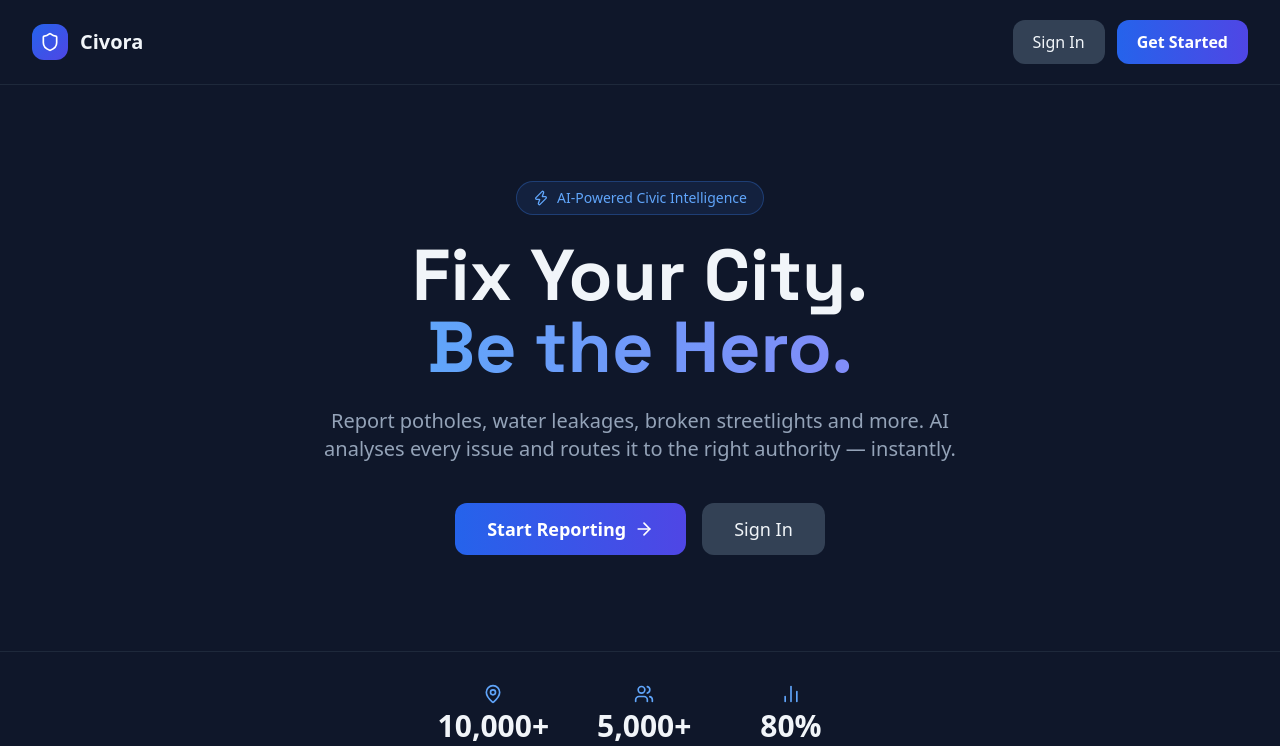
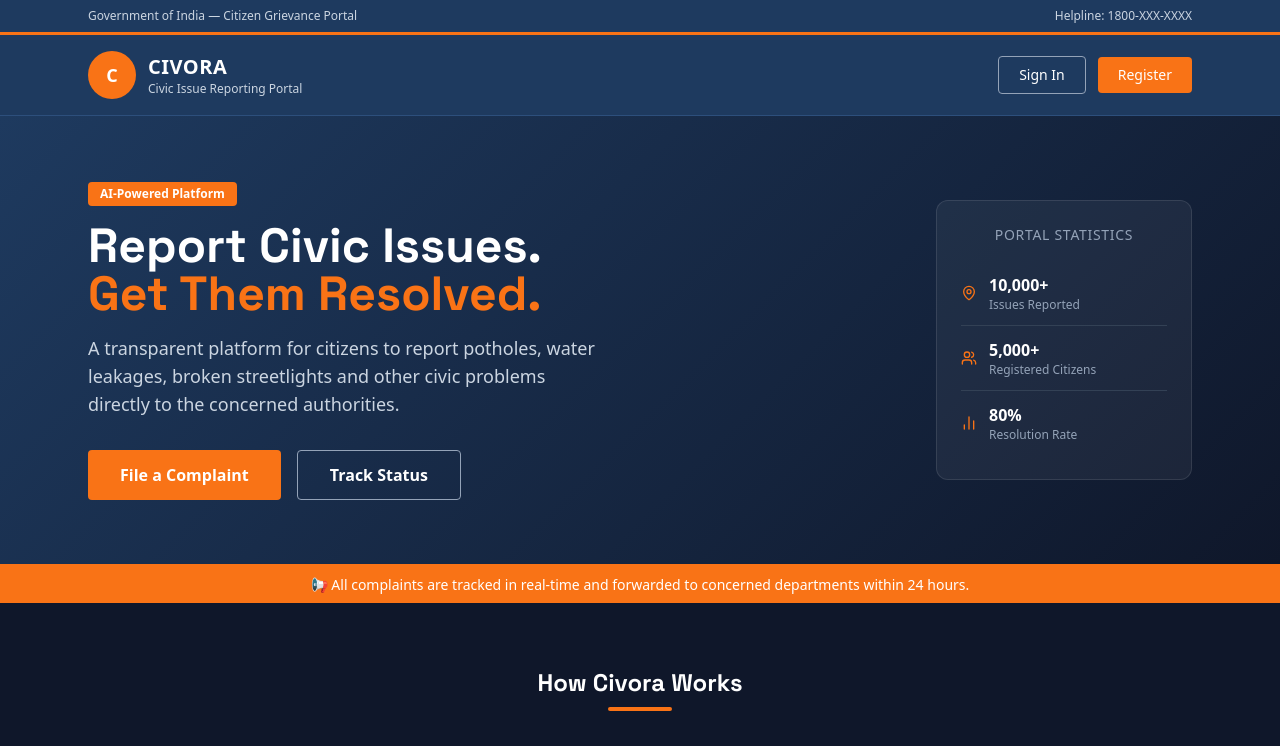
Before and after one commit to Niharikaaa2707/civora-frontend, a React (Vite) app: page / in a window 1280 px wide. Shown: the top 746 px of the page. Built offline with nearby package versions, Linux system fonts and the light colour scheme.

Commit message:
Redesign landing page govt style

```diff
--- a/src/pages/Landing.tsx
+++ b/src/pages/Landing.tsx
@@ -1,95 +1,146 @@
 import { useNavigate } from 'react-router-dom'
-import { Shield, MapPin, Users, BarChart2, Zap, ArrowRight } from 'lucide-react'
+import { MapPin, Users, BarChart2 } from 'lucide-react'
 
 const features = [
-  { icon: '🤖', title: 'AI Detection',      desc: 'Gemini AI auto-categorises and scores every reported issue' },
-  { icon: '📍', title: 'Geo Mapping',       desc: 'Pin issues on interactive map with precise coordinates' },
-  { icon: '🗳️', title: 'Community Verify',  desc: 'Neighbours upvote issues to push priority cases higher' },
-  { icon: '🏆', title: 'Earn Rewards',      desc: 'Get XP points and badges for reporting civic problems' },
-  { icon: '📊', title: 'Live Analytics',    desc: 'Real-time dashboards with predictive hotspot insights' },
-  { icon: '⚡', title: 'Fast Resolution',   desc: 'Auto-route issues to the right government department' },
+  { icon: '🤖', title: 'AI Detection', desc: 'Every issue is automatically categorised and prioritised using AI' },
+  { icon: '📍', title: 'Geo Mapping', desc: 'Pin issues on map with precise GPS coordinates' },
+  { icon: '🗳️', title: 'Community Verify', desc: 'Neighbours upvote issues to push priority cases higher' },
+  { icon: '🏆', title: 'Earn Rewards', desc: 'Get XP points and badges for reporting civic problems' },
+  { icon: '📊', title: 'Live Analytics', desc: 'Real-time dashboards with predictive hotspot insights' },
+  { icon: '⚡', title: 'Fast Resolution', desc: 'Issues auto-routed to the right government department' },
 ]
 
 export default function Landing() {
   const navigate = useNavigate()
 
   return (
-    <div className="min-h-screen bg-slate-900">
+    <div className="min-h-screen" style={{ background: '#0f172a' }}>
+
+      {/* Top strip */}
+      <div style={{ background: '#1e3a5f', borderBottom: '3px solid #f97316' }}>
+        <div className="max-w-6xl mx-auto px-6 py-2 flex items-center justify-between">
+          <span className="text-xs text-slate-300">Government of India — Citizen Grievance Portal</span>
+          <span className="text-xs text-slate-300">Helpline: 1800-XXX-XXXX</span>
+        </div>
+      </div>
+
       {/* Navbar */}
-      <nav className="flex items-center justify-between px-8 py-5 border-b border-slate-800">
+      <nav style={{ background: '#1e3a5f', borderBottom: '1px solid #2d4f7c' }}>
+        <div className="max-w-6xl mx-auto px-6 py-4 flex items-center justify-between">
           <div className="flex items-center gap-3">
-          <div className="w-9 h-9 rounded-xl bg-gradient-to-br from-blue-600 to-indigo-600 flex items-center justify-center">
-            <Shield className="w-5 h-5 text-white" />
+            <div className="w-12 h-12 rounded-full flex items-center justify-center" style={{ background: '#f97316' }}>
+              <span className="text-white font-bold text-lg">C</span>
             </div>
-          <span className="font-bold text-xl text-slate-100">Civora</span>
+            <div>
+              <div className="font-bold text-xl text-white tracking-wide">CIVORA</div>
+              <div className="text-xs text-slate-300">Civic Issue Reporting Portal</div>
+            </div>
           </div>
           <div className="flex items-center gap-3">
-          <button onClick={() => navigate('/login')}    className="btn-secondary">Sign In</button>
-          <button onClick={() => navigate('/register')} className="btn-primary">Get Started</button>
+            <button
+              onClick={() => navigate('/login')}
+              className="px-5 py-2 text-sm font-medium text-white border border-slate-400 rounded hover:bg-slate-700 transition-all"
+            >
+              Sign In
+            </button>
+            <button
+              onClick={() => navigate('/register')}
+              className="px-5 py-2 text-sm font-medium text-white rounded transition-all"
+              style={{ background: '#f97316' }}
+            >
+              Register
+            </button>
+          </div>
         </div>
       </nav>
 
       {/* Hero */}
-      <div className="text-center px-6 py-24">
-        <div className="inline-flex items-center gap-2 bg-blue-500/10 border border-blue-500/30 rounded-full px-4 py-1.5 text-blue-400 text-sm font-medium mb-6">
-          <Zap className="w-4 h-4" /> AI-Powered Civic Intelligence
+      <div style={{ background: 'linear-gradient(135deg, #1e3a5f 0%, #0f172a 100%)', borderBottom: '3px solid #f97316' }}>
+        <div className="max-w-6xl mx-auto px-6 py-16 flex flex-col md:flex-row items-center gap-12">
+          <div className="flex-1">
+            <div className="inline-block text-xs font-semibold px-3 py-1 rounded mb-4 text-white" style={{ background: '#f97316' }}>
+              AI-Powered Platform
             </div>
-        <h1 className="text-5xl md:text-7xl font-bold text-slate-100 mb-6 leading-tight">
-          Fix Your City.<br />
-          <span className="text-transparent bg-clip-text bg-gradient-to-r from-blue-400 to-indigo-400">
-            Be the Hero.
-          </span>
+            <h1 className="text-4xl md:text-5xl font-bold text-white mb-4 leading-tight">
+              Report Civic Issues.<br />
+              <span style={{ color: '#f97316' }}>Get Them Resolved.</span>
             </h1>
-        <p className="text-slate-400 text-xl max-w-2xl mx-auto mb-10">
-          Report potholes, water leakages, broken streetlights and more.
-          AI analyses every issue and routes it to the right authority — instantly.
+            <p className="text-slate-300 text-lg mb-8 max-w-lg">
+              A transparent platform for citizens to report potholes, water leakages, broken streetlights and other civic problems directly to the concerned authorities.
             </p>
-        <div className="flex items-center justify-center gap-4">
+            <div className="flex gap-4">
               <button
                 onClick={() => navigate('/register')}
-            className="btn-primary flex items-center gap-2 text-lg px-8 py-3"
+                className="px-8 py-3 font-semibold text-white rounded transition-all hover:opacity-90"
+                style={{ background: '#f97316' }}
               >
-            Start Reporting <ArrowRight className="w-5 h-5" />
+                File a Complaint
               </button>
               <button
                 onClick={() => navigate('/login')}
-            className="btn-secondary text-lg px-8 py-3"
+                className="px-8 py-3 font-semibold text-white rounded border border-slate-400 hover:bg-slate-700 transition-all"
               >
-            Sign In
+                Track Status
               </button>
             </div>
           </div>
 
-      {/* Stats */}
-      <div className="flex justify-center gap-12 px-6 py-8 border-y border-slate-800 mb-16">
+          {/* Stats box */}
+          <div className="rounded-xl p-6 min-w-64" style={{ background: 'rgba(255,255,255,0.05)', border: '1px solid rgba(255,255,255,0.1)' }}>
+            <div className="text-center mb-4">
+              <div className="text-sm text-slate-400 uppercase tracking-wider">Portal Statistics</div>
+            </div>
             {[
-          { icon: <MapPin className="w-5 h-5" />, value: '10,000+', label: 'Issues Reported' },
-          { icon: <Users className="w-5 h-5" />, value: '5,000+', label: 'Active Citizens' },
-          { icon: <BarChart2 className="w-5 h-5"/>, value: '80%',    label: 'Resolution Rate' },
+              { icon: <MapPin className="w-4 h-4" />, value: '10,000+', label: 'Issues Reported' },
+              { icon: <Users className="w-4 h-4" />, value: '5,000+', label: 'Registered Citizens' },
+              { icon: <BarChart2 className="w-4 h-4" />, value: '80%', label: 'Resolution Rate' },
             ].map((s, i) => (
-          <div key={i} className="text-center">
-            <div className="flex items-center justify-center gap-2 text-blue-400 mb-1">{s.icon}</div>
-            <div className="text-3xl font-bold text-slate-100">{s.value}</div>
-            <div className="text-slate-400 text-sm">{s.label}</div>
+              <div key={i} className="flex items-center gap-3 py-3 border-b border-slate-700 last:border-0">
+                <div style={{ color: '#f97316' }}>{s.icon}</div>
+                <div>
+                  <div className="font-bold text-white">{s.value}</div>
+                  <div className="text-xs text-slate-400">{s.label}</div>
                 </div>
-        ))}
-      </div>
-
-      {/* Features */}
-      <div className="px-8 pb-24 max-w-6xl mx-auto">
-        <h2 className="text-3xl font-bold text-center text-slate-100 mb-12">
-          Everything your city needs
-        </h2>
-        <div className="grid grid-cols-1 md:grid-cols-2 lg:grid-cols-3 gap-6">
-          {features.map((f, i) => (
-            <div key={i} className="card-hover">
-              <div className="text-3xl mb-3">{f.icon}</div>
-              <h3 className="font-semibold text-slate-100 mb-2">{f.title}</h3>
-              <p className="text-slate-400 text-sm">{f.desc}</p>
               </div>
             ))}
           </div>
         </div>
       </div>
+
+      {/* Notice Bar */}
+      <div style={{ background: '#f97316' }}>
+        <div className="max-w-6xl mx-auto px-6 py-2">
+          <p className="text-white text-sm font-medium text-center">
+            📢 All complaints are tracked in real-time and forwarded to concerned departments within 24 hours.
+          </p>
+        </div>
+      </div>
+
+      {/* Features */}
+      <div className="max-w-6xl mx-auto px-6 py-16">
+        <div className="text-center mb-10">
+          <h2 className="text-2xl font-bold text-white mb-2">How Civora Works</h2>
+          <div className="w-16 h-1 mx-auto rounded" style={{ background: '#f97316' }} />
+        </div>
+        <div className="grid grid-cols-1 md:grid-cols-2 lg:grid-cols-3 gap-6">
+          {features.map((f, i) => (
+            <div key={i} className="rounded-xl p-5 flex gap-4 hover:border-orange-500 transition-all border" style={{ background: '#1e293b', borderColor: '#334155' }}>
+              <div className="text-3xl shrink-0">{f.icon}</div>
+              <div>
+                <h3 className="font-semibold text-white mb-1">{f.title}</h3>
+                <p className="text-slate-400 text-sm">{f.desc}</p>
+              </div>
+            </div>
+          ))}
+        </div>
+      </div>
+
+      {/* Footer */}
+      <div style={{ background: '#1e3a5f', borderTop: '3px solid #f97316' }}>
+        <div className="max-w-6xl mx-auto px-6 py-6 text-center">
+          <p className="text-slate-400 text-sm">© 2026 Civora — Citizen Grievance Portal. All rights reserved.</p>
+        </div>
+      </div>
+    </div>
   )
 }
```
Lines whose indentation alone changed are shown as unchanged.
